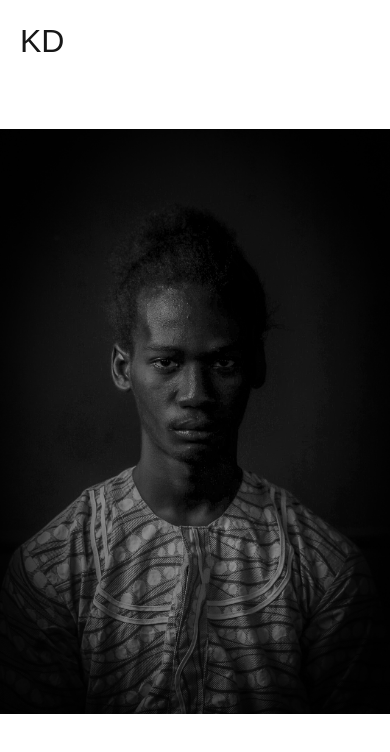
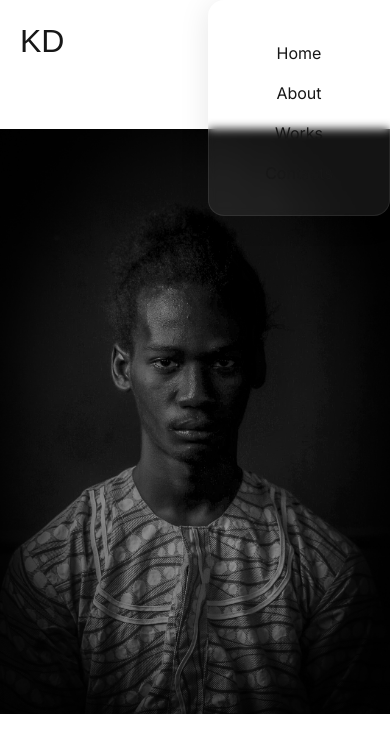
Before and after one commit to konraddissake1808/Konrad-Portfolio, a Next.js app in the folder konrad-portfolio/: page / in a window 390 px wide. Both pictures are taken after a click on the icon 351 px from the left and 37 px from the top of the page. Shown: the top 752 px of the page. Built offline with nearby package versions, Linux system fonts and the light colour scheme; a web font is replaced by a local one.

Commit message:
Finished making the nav for small mobile screens

```diff
--- a/konrad-portfolio/src/app/components/header/_components/menuButton.tsx
+++ b/konrad-portfolio/src/app/components/header/_components/menuButton.tsx
@@ -2,10 +2,16 @@
 import React from 'react'
 
 function MenuButton() {
-    const hamMenu = document.getElementById('ham1');
+
     function buttonClick() {
-        if(hamMenu) {
-            hamMenu?.classList.toggle('active');
+        const hamMenu = document.getElementById('ham1');
+        const nav = document.getElementById('nav');
+        const navLinks = document.getElementById('nav-links');
+        if(hamMenu){
+            hamMenu.classList.toggle('active');
+            nav?.classList.toggle('open-nav');
+            navLinks?.classList.toggle('hidden');
+            navLinks?.classList.toggle('opacity-0');
         }
     }
 
--- a/konrad-portfolio/src/app/components/header/header.tsx
+++ b/konrad-portfolio/src/app/components/header/header.tsx
@@ -1,23 +1,37 @@
 'use client';
 import React from 'react'
-import dynamic from "next/dynamic";
-
-const MenuButton = dynamic(() => import('./_components/menuButton'), {
-  ssr: false,
-});
+import MenuButton from './_components/menuButton';
+import Link from 'next/link';
 
 
 function Header() {
   return (
     <div className='h-full w-full flex items-center'>
-        <header className="h-full w-full flex items-center justify-between">
+        <header className="h-full w-full flex items-center justify-between relative">
           <div id="logo" className="w-[20%] ml-5">
             <button className="font-kufam font-normal text-[32px] h-fit">
                 <p className='font-kufam font-normal text-[32px] h-[40px]'>KD</p>
             </button>
           </div>
-          <nav className="w[60%] hidden"></nav>
-          <div className='w-1/5'>
+          <nav className="nav z-20 absolute right-0 top-0 flex justify-center items-center glass font-inter bg-slate-400 duration-150" id='nav'>
+            <div className='z-10 h-full w-4/5 flex justify-between items-center flex-col'>
+              <div id='nav-links' className='hidden opacity-0 text-center delay-150'>
+                <div className='z-20 mb-4 mt-10 nav-link'>
+                  <Link href="#">Home</Link>
+                </div>
+                <div className='z-20 mb-4 nav-link'>
+                  <Link href="#">About</Link>
+                </div>
+                <div className='z-20 mb-4 nav-link'>
+                  <Link href="#">Works</Link>
+                </div>
+                <div className='z-20 mb-8 nav-link'>
+                  <Link href="#">Contacts</Link>
+                </div>
+              </div>
+            </div>
+          </nav>
+          <div className='w-1/5 z-50'>
             <MenuButton></MenuButton>
           </div>
         </header>
--- a/konrad-portfolio/src/app/globals.css
+++ b/konrad-portfolio/src/app/globals.css
@@ -65,3 +65,22 @@ body {
 .ham1.active .bottom {
   stroke-dashoffset: -138px;
 }
+
+.nav {
+  width: 0;
+  height: 0;
+}
+
+.open-nav {
+  width: 182px;
+  height: 216px;
+}
+
+.glass {
+  background: rgba(255, 255, 255, 0.08);
+  border-radius: 16px 0 16px 16px;
+  box-shadow: 0 4px 30px rgba(0, 0, 0, 0.1);
+  backdrop-filter: blur(4.7px);
+  -webkit-backdrop-filter: blur(4.7px);
+  border: 1px solid rgba(255, 255, 255, 0.08);
+}
--- a/konrad-portfolio/tailwind.config.ts
+++ b/konrad-portfolio/tailwind.config.ts
@@ -10,7 +10,7 @@ export default {
     extend: {
       fontFamily: {
         kufam: ['var(--font-kufam)'],
-        inter: ['var(--font-inter'],
+        inter: ['var(--font-inter)'],
       },
       colors: {
         background: "var(--background)",
```
